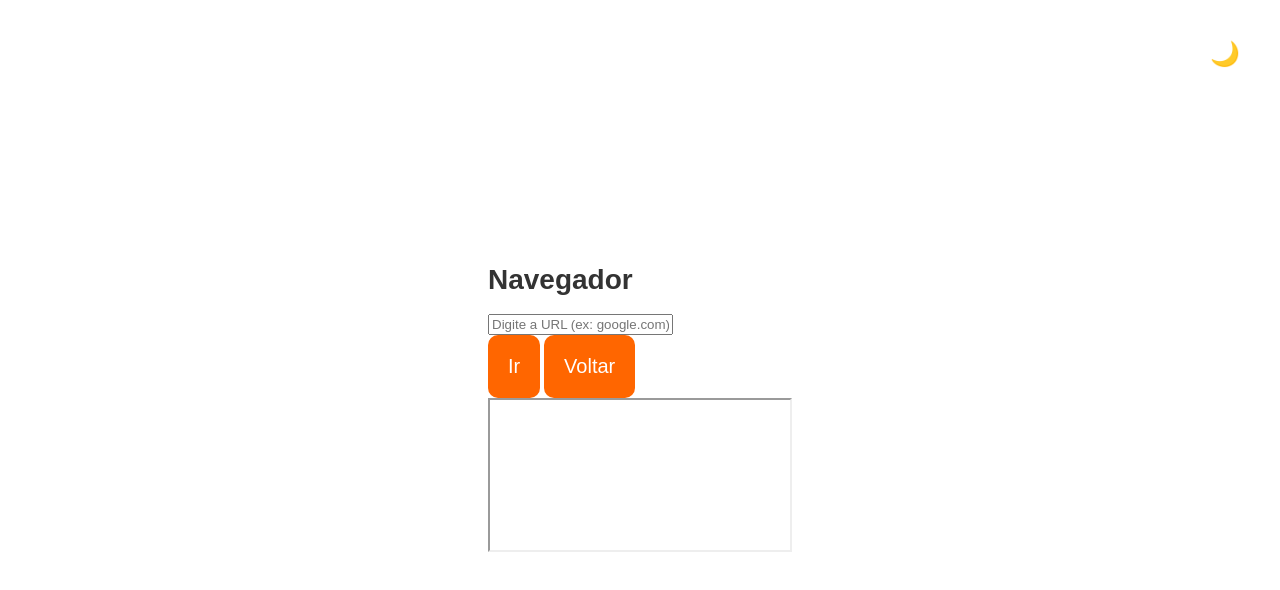
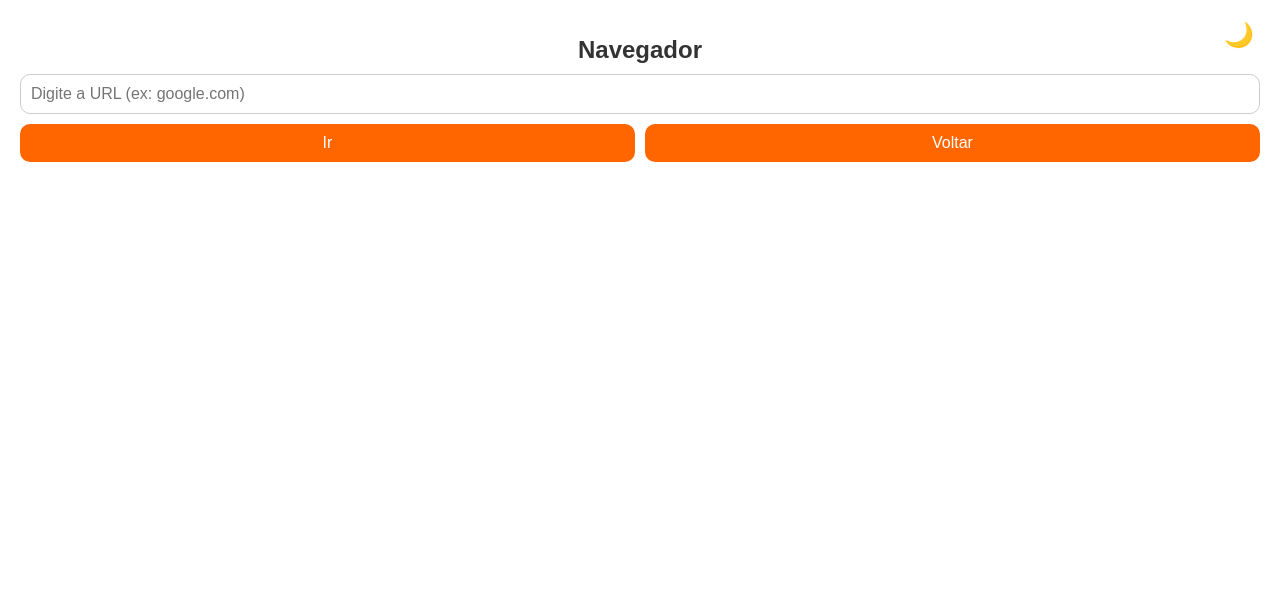
Before and after one commit to Viceleno/meuApp, a website: page MeuApp/www/navegador.html in a window 1280 px wide. Drawn offline with Linux system fonts and the light colour scheme.

Commit message:
resolução do css

```diff
--- /dev/null
+++ b/MeuApp/www/css/navegador.css
@@ -0,0 +1,118 @@
+/* Estilo base */
+body {
+    -webkit-touch-callout: none;
+    -webkit-text-size-adjust: none;
+    -webkit-user-select: none;
+    background-color: #ffffff;
+    color: #333;
+    font-family: Arial, sans-serif;
+    font-size: 14px;
+    height: 100vh;
+    margin: 0;
+    padding: env(safe-area-inset-top, 0px) env(safe-area-inset-right, 0px)
+      env(safe-area-inset-bottom, 0px) env(safe-area-inset-left, 0px);
+    display: flex;
+    flex-direction: column;
+}
+
+/* Botão de tema */
+.theme-toggle {
+    background: none;
+    border: none;
+    font-size: 24px;
+    cursor: pointer;
+    position: absolute;
+    top: 20px;
+    right: 20px;
+    z-index: 10;
+}
+
+/* Container do navegador */
+.navegador-container {
+    display: flex;
+    flex-direction: column;
+    height: 100%;
+    width: 100%;
+    padding: 20px;
+    box-sizing: border-box;
+}
+
+.navegador-container h1 {
+    text-align: center;
+    margin-bottom: 10px;
+    font-size: 24px;
+}
+
+/* Barra de pesquisa */
+.barra-pesquisa {
+    display: flex;
+    flex-direction: column;
+    gap: 10px;
+    margin-bottom: 10px;
+}
+
+.barra-pesquisa input {
+    padding: 10px;
+    font-size: 16px;
+    border: 1px solid #ccc;
+    border-radius: 10px;
+    box-sizing: border-box;
+    width: 100%;
+}
+
+.botoes {
+    display: flex;
+    gap: 10px;
+    justify-content: center;
+}
+
+.botoes button {
+    background-color: #ff6600;
+    color: #fff;
+    border: none;
+    border-radius: 10px;
+    padding: 10px 20px;
+    font-size: 16px;
+    cursor: pointer;
+    flex: 1;
+    transition: background-color 0.3s ease;
+}
+
+.botoes button:hover {
+    background-color: #e65c00;
+}
+
+/* Iframe que ocupa o espaço todo */
+iframe#webFrame {
+    flex-grow: 1;
+    width: 100%;
+    height: 100%;
+    border: none;
+    border-radius: 10px;
+    min-height: 400px;
+}
+
+/* Tema escuro */
+body.dark-mode {
+    background-image: linear-gradient(to bottom, #2c2c2c, #121212);
+    color: #fff;
+}
+
+body.dark-mode .navegador-container {
+    background-color: #1e1e1e;
+}
+
+body.dark-mode .barra-pesquisa input {
+    background-color: #121212;
+    color: #fff;
+    border: 1px solid #444;
+}
+
+/* body.dark-mode .botoes button {
+    background-color: #444;
+    color: #fff;
+}
+
+body.dark-mode .botoes button:hover {
+    background-color: #555;
+} */
--- a/MeuApp/www/navegador.html
+++ b/MeuApp/www/navegador.html
@@ -4,7 +4,7 @@
     <meta charset="UTF-8">
     <meta name="viewport" content="width=device-width, initial-scale=1.0">
     <title>Navegador</title>
-    <link rel="stylesheet" href="css/index.css">
+    <link rel="stylesheet" href="css/navegador.css">
 </head>
 <body>
     <button class="theme-toggle" id="toggle-theme">🌙</button>
```
